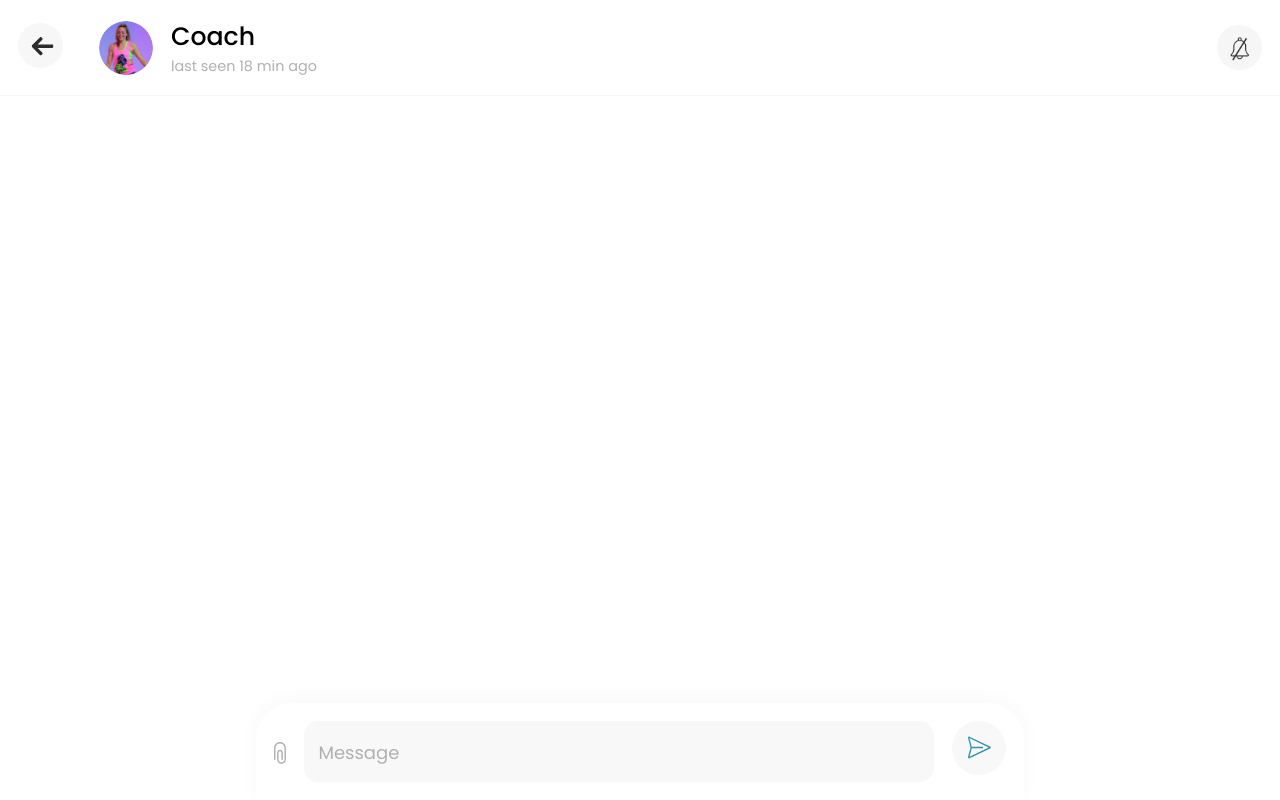
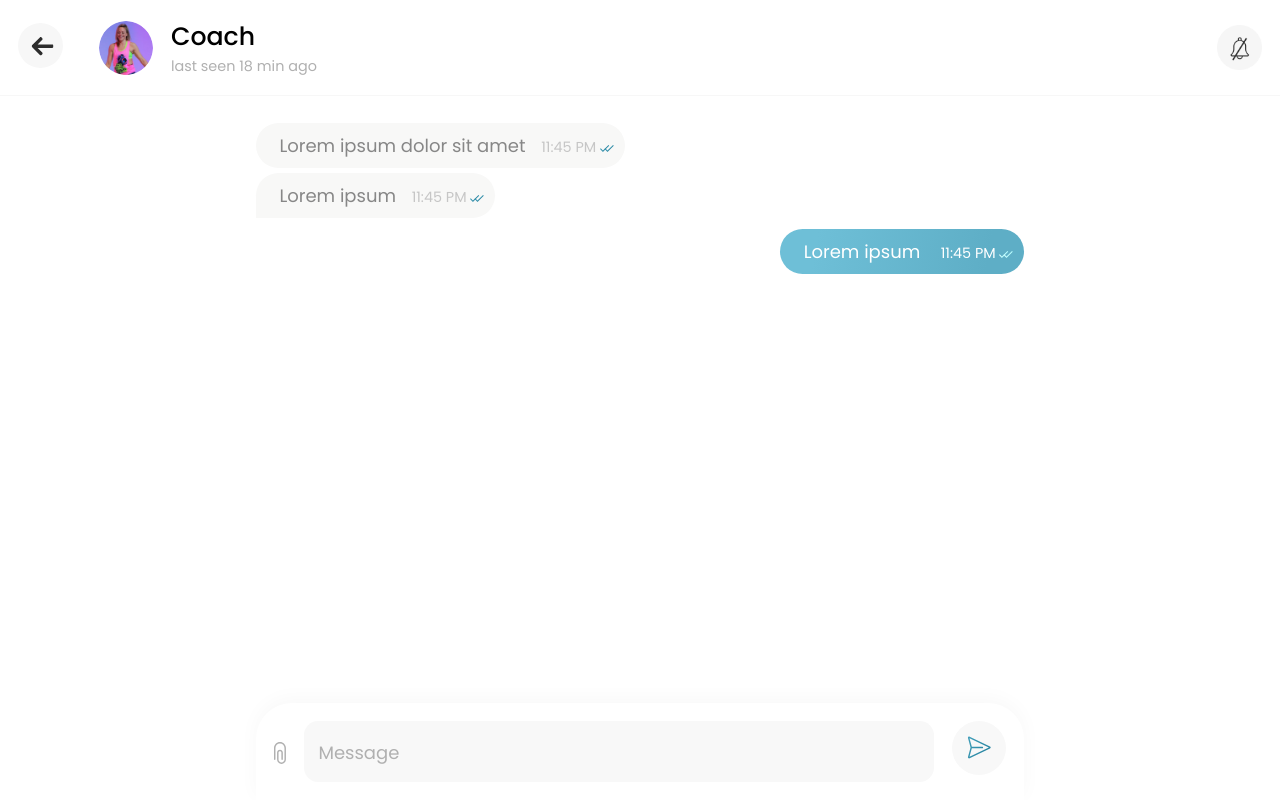
Before and after one commit to Andryha-Step/fit-app, a React (Create React App) app: page /app/chat/dialog in a window 1280 px wide. Built offline with nearby package versions, Linux system fonts and the light colour scheme.

Commit message:
Chat is ready

```diff
--- a/src/components/Blocks/Global/Header.tsx
+++ b/src/components/Blocks/Global/Header.tsx
@@ -127,13 +127,12 @@ export default function Header(props: HeaderProps): JSX.Element {
         visualStyle: 'button'
     })
 
-    // useEffect(() => {
-    //     console.log(mainTabSwitcher.currentTab)
-    //     const tab = tabs.find(tab => tab.id === mainTabSwitcher.currentTab)
-    //     if (tab && tab.link) {
-    //         history.push(tab.link)
-    //     }
-    // }, [mainTabSwitcher.currentTab, history])
+    useEffect(() => {
+        const tab = tabs.find(tab => tab.link === history.location.pathname)
+        if (tab) {
+            mainTabSwitcher.setTab(tab.id || mainTabSwitcher.currentTab)
+        }
+    }, [history, mainTabSwitcher])
 
     return (
         <>
@@ -185,7 +184,7 @@ export default function Header(props: HeaderProps): JSX.Element {
                             {...bottomTabSwitcher.tabSwitcherProps}
                         />
                     </StyledSwitcherContainer>
-                    <SearchContainer headerBottom isVisable={true}>
+                    <SearchContainer headerBottom isVisable={false}>
                         <Link to="/app/search">
                             <img src={searchIcon} alt="searchIcon" />
                         </Link>
@@ -252,11 +251,11 @@ const SearchContainer = styled.div<{ isVisable?: boolean, headerBottom?: boolean
         }
     ` : `
         display: flex;
-        @media screen and (max-width: 1000px) and (min-width: 600px) {
-            & {
-                display: none;
-            }
-        }
+        // @media screen and (max-width: 1000px) and (min-width: 600px) {
+        //     & {
+        //         display: none;
+        //     }
+        // }
     `}
 `
 
--- /dev/null
+++ b/src/components/Screens/Chat/Message.tsx
@@ -0,0 +1,114 @@
+import React from 'react'
+import styled from 'styled-components'
+import { Text, Title } from '../../Atoms'
+import Flex from '../../Blocks/Flex'
+import Avatar from './Avatar'
+import readStatus from '../../../assets/icons/read.svg'
+import { ChatMessage } from '../../../types/Chat'
+
+export interface MessageProps {
+    children?: React.ReactNode
+    style?: React.CSSProperties
+    imageAvatarSrc?: string
+    titleColor?: string
+    contactTitle?: string
+    my?: boolean
+    withAvatar?: boolean
+    endOfGroup?: boolean
+}
+
+// const statusImages = {
+//     'read': readStatus
+// }
+
+export default function Message(props: MessageProps): JSX.Element {
+
+    const { style, imageAvatarSrc, titleColor, contactTitle, children, my, withAvatar, endOfGroup } = props
+
+    return (
+        <StyledMessage style={style} my={my} endOfGroup={endOfGroup}>
+            {
+                !my && (
+                    <Avatar
+                        imageAvatarSrc={imageAvatarSrc}
+                        avatarColor={!imageAvatarSrc ? titleColor : ''}
+                        title={contactTitle}
+                        size={'2.8rem'}
+                        style={!withAvatar ? { opacity: 0 } : {}}
+                    />
+                )
+            }
+            <MessageBubble my={my} endOfGroup={endOfGroup}>
+                {
+                    !my && <Title noMargin color={titleColor} size={'1rem'}>{contactTitle}</Title>
+                }
+                <MessageText>
+                    {children}
+                    <MessageStatusSpacer />
+                </MessageText>
+                <MessageStatusContainer>
+                    <Text noMargin style={{ marginRight: '.2rem' }} color={my ? 'white' : '#C6C6C6'}>11:45 PM</Text>
+                    <img src={readStatus} alt="message read" style={my ? { filter: 'brightness(4)' } : {}} />
+                </MessageStatusContainer>
+            </MessageBubble>
+        </StyledMessage>
+    )
+}
+
+const StyledMessage = styled.div<{ my?: boolean, endOfGroup?: boolean }>`
+    width: 100%;
+    display: flex;
+    align-items: flex-end;
+    margin-bottom: .3rem;
+    ${p => p.my ? `
+        justify-content: flex-end;
+    ` : ''}
+    ${p => p.endOfGroup ? `
+        margin-bottom: .6rem;
+    ` : ''}
+`
+
+const MessageBubble = styled.div<{ my?: boolean, endOfGroup?: boolean }>`
+    font-family: 'Poppins';
+    display: flex;
+    flex-direction: column;
+    padding: .5rem 1.3rem;
+    padding-right: 1rem;
+    border-radius: 1.5rem;
+    position: relative;
+    max-width: 60%;
+
+    ${p => p.endOfGroup && p.my ? `
+        border-bottom-right-radius: 0;
+    ` : ''}
+
+    ${p => p.endOfGroup && !p.my ? `
+        border-bottom-left-radius: 0;
+    ` : ''}
+
+    ${p => p.my ? `
+        background: linear-gradient(100.24deg, #6EBFD7 15.3%, #5EAEC6 84.7%);
+        color: white;
+    ` : `
+        background-color: #F8F8F7;
+        color: #878787;
+    `}
+`
+
+const MessageText = styled.div`
+    font-family: 'Poppins';
+`
+
+const MessageStatusContainer = styled.div`
+    display: inline;
+    margin-left: .5rem;
+    position: absolute;
+    right: .6rem;
+    bottom: .5rem;
+`
+
+const MessageStatusSpacer = styled.div`
+    min-width: 4.5rem;
+    display: inline-block;
+    opacity: 0;
+`
--- a/src/components/Screens/Chat/index.tsx
+++ b/src/components/Screens/Chat/index.tsx
@@ -3,8 +3,12 @@ import styled from 'styled-components'
 import Contact from './Contact';
 import Header from './Header';
 import MessageInput from './MessageInput';
-import exampleAvatar from '../../../assets/images/example-avatar-5.png'
+import Message from './Message';
+import exampleAvatar1 from '../../../assets/images/example-avatar-5.png'
+import exampleAvatar2 from '../../../assets/images/example-avatar-6.png'
+import exampleAvatar3 from '../../../assets/images/example-avatar-7.png'
 import { Route, useHistory } from 'react-router';
+import useChatContacts from '../../../hooks/API/useChatContacts';
 
 export interface ChatProps {
     children?: React.ReactNode
@@ -21,6 +25,9 @@ export default function Chat(props: ChatProps): JSX.Element {
             <Route exact path="/app/chat/dialog">
                 <Dialog />
             </Route>
+            <Route exact path="/app/chat/group">
+                <Group />
+            </Route>
         </div>
     )
 }
@@ -28,27 +35,20 @@ export default function Chat(props: ChatProps): JSX.Element {
 function Contacts(props: ChatProps): JSX.Element {
     const { style } = props
 
+    const contacts = useChatContacts()
+
     return (
         <StyledChat style={style}>
-            <Contact
-                title="Coach"
-                unread={'2'}
-                time="11:17 PM"
-                lastMessage="Hello!"
-                imageAvatarSrc={exampleAvatar}
-            />
-            <Contact
-                title="Nutrition 101 by Coach"
-                unread={'147'}
-                participants="20 Participants"
-                avatarColor={'linear-gradient(135deg, #9BFFB1 0%, #7BFF88 100%);'}
-            />
-            <Contact
-                title="General Group Chat"
-                unread={'147'}
-                participants="20 Participants"
-                avatarColor={'#F2994A'}
-            />
+            {
+                contacts?.map(el => (
+                    <Contact
+                        {...el}
+                    />
+                ))
+            }
+            {
+                !contacts && 'loading' // TODO
+            }
         </StyledChat>
     )
 
@@ -58,9 +58,48 @@ function Dialog(props: ChatProps): JSX.Element {
     return (
         <div>
             <Header
-                imageAvatarSrc={exampleAvatar}
+                imageAvatarSrc={exampleAvatar1}
             />
             <StyledChat>
+                <Message>Lorem ipsum dolor sit amet</Message>
+                <Message endOfGroup>Lorem ipsum</Message>
+                <Message my>Lorem ipsum </Message>
+                <MessageInput></MessageInput>
+            </StyledChat>
+        </div>
+    )
+}
+
+function Group(props: ChatProps): JSX.Element {
+    return (
+        <div>
+            <Header
+                imageAvatarSrc={exampleAvatar1}
+            />
+            <StyledChat>
+                <Message
+                    contactTitle="John Kennedy"
+                    imageAvatarSrc={exampleAvatar2}
+                    withAvatar
+                    endOfGroup
+                    titleColor={'#429FBA'}
+                >Lorem ipsum dolor sit amet, consectetur</Message>
+                <Message
+                    titleColor={'#BA4242'}
+                    contactTitle="Sara Kross"
+                    imageAvatarSrc={exampleAvatar3}
+                >Lorem ipsum dolor sit amet</Message>
+                <Message
+                    withAvatar
+                    endOfGroup
+                    imageAvatarSrc={exampleAvatar3}
+                >Lorem ipsum </Message>
+                <Message
+                    contactTitle="Ilya"
+                    imageAvatarSrc={exampleAvatar3}
+                    my
+                    endOfGroup
+                >Lorem ipsumamet, consectetur</Message>
                 <MessageInput></MessageInput>
             </StyledChat>
         </div>
--- /dev/null
+++ b/src/hooks/API/useChatContacts.ts
@@ -0,0 +1,56 @@
+import { useEffect, useState } from "react"
+import exampleAvatar1 from '../../assets/images/example-avatar-5.png'
+import exampleAvatar2 from '../../assets/images/example-avatar-6.png'
+import exampleAvatar3 from '../../assets/images/example-avatar-7.png'
+import { ChatContact } from "../../types/Chat"
+
+interface useChatContactsHook {
+    loading?: boolean
+}
+
+export default function useChatContacts(): ChatContact[] | null {
+
+    const [contacts, setContacts] = useState<ChatContact[] | null>(null)
+
+    useEffect(() => {
+        new Promise<ChatContact[]>((resolve, reject) => {
+            setTimeout(() => {
+                resolve([
+                    {
+                        id: '1',
+                        type: 'dialog',
+                        title: 'Coach',
+                        unread: 2,
+                        avatarUrl: exampleAvatar1,
+                        lastMessage: {
+                            text: 'Hello!',
+                            time: new Date().setHours(23, 17),
+                            status: 'read',
+                        }
+                    },
+                    {
+                        id: '2',
+                        type: 'group',
+                        title: 'Nutrition 101 by Coach',
+                        unread: 147,
+                        contactColor: '#9BFFB1',
+                        participants: 20,
+                    },
+                    {
+                        id: '3',
+                        type: 'group',
+                        title: 'General Group Chat',
+                        unread: 147,
+                        contactColor: '#F2994A',
+                        participants: 20,
+                        // avatarUrl: exampleAvatar1,
+                    }
+                ])
+            }, 0)
+        }).then((req) => {
+            setContacts(req)
+        })
+    }, [])
+
+    return contacts
+}
--- /dev/null
+++ b/src/types/Chat.tsx
@@ -0,0 +1,25 @@
+export interface ChatMessage {
+    text?: string
+    time: number,
+    status: 'read',
+    from: ChatContact,
+    my?: boolean
+}
+
+export interface LastMessage {
+    text?: string
+    time: number,
+    status: 'read',
+    my?: boolean
+}
+
+export interface ChatContact {
+    id: string | number,
+    title: string,
+    unread: number,
+    type: 'dialog' | 'group',
+    participants?: number,
+    lastMessage?: LastMessage,
+    avatarUrl?: string,
+    contactColor?: string,
+}
```
Also changed, not shown: src/components/Screens/Chat/Contact.tsx (+23 -15 lines), src/assets/images/example-avatar-6.png (added), src/assets/images/example-avatar-7.png (added).
